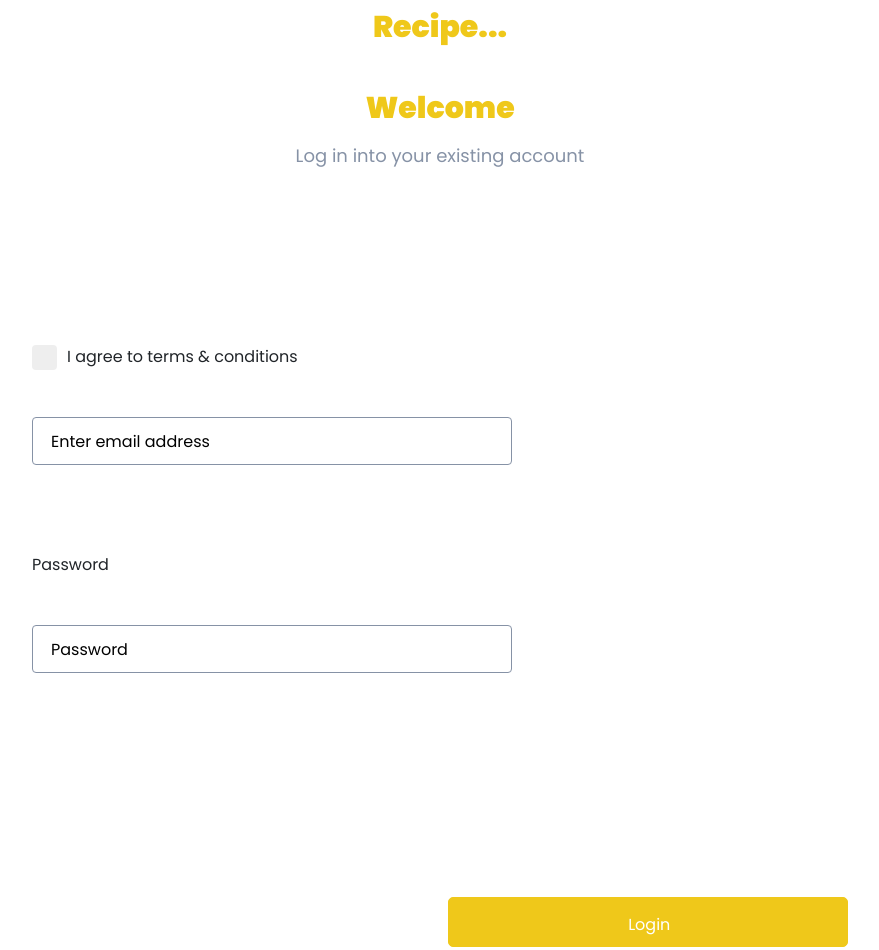
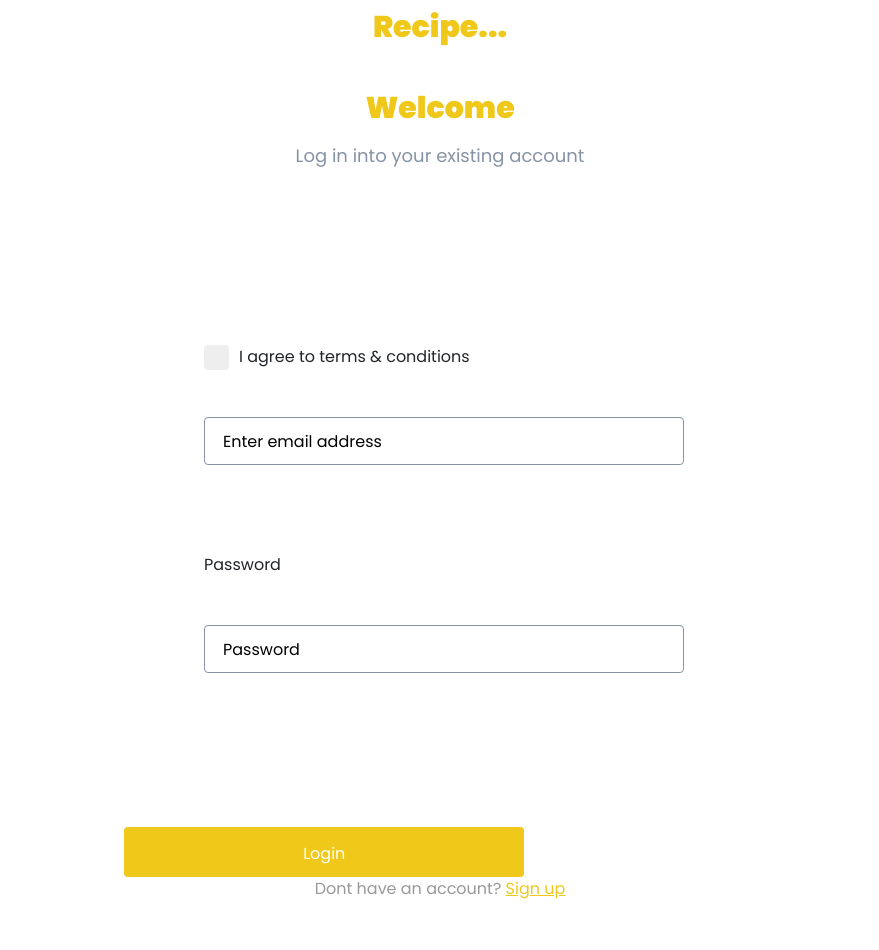
Before and after one commit to maulanazn/mamarecipeweb, a React (Vite) app: page /auth/login in a window 1280 px wide. Shown: the top 950 px of the page, without its empty margins (200-1079 px from the left). After the commit the page ends 917 px from the top, so only its background shows below. Built offline with nearby package versions, Linux system fonts and the light colour scheme; no server answers.

Commit message:
fixing url space bug, adding validation when user adding whitespace character in their username

```diff
--- a/src/pages/assets/css/register.css
+++ b/src/pages/assets/css/register.css
@@ -288,10 +288,7 @@
     }
 
     .form {
-        display: flex;
-        justify-content: center;
-        align-items: center;
-        flex-direction: column;
+        margin-left: 1vh;
         margin-top: -10px;
     }
 
@@ -371,8 +368,9 @@
         transform: rotate(45deg);
     }
 
-    button {
+    .form form button {
         margin-top: 30px;
+        margin-left: -10vh;
         padding: 15px 11.2rem;
         font-size: 16px;
         background-color: #EFC81A;
--- a/src/pages/auth/RegisterPage.jsx
+++ b/src/pages/auth/RegisterPage.jsx
@@ -4,6 +4,7 @@ import { useNavigate } from 'react-router';
 import { registerAction } from '../../redux/actions/AuthAction.js';
 import { useDispatch, useSelector } from 'react-redux';
 import { BounceLoader } from 'react-spinners';
+import { Link } from 'react-router-dom';
 
 export default function RegisterPage() {
     const navigate = useNavigate();
@@ -18,6 +19,7 @@ export default function RegisterPage() {
 
     const registerUser = (e) => {
         e.preventDefault();
+        if (userData.name.match(/\s/g)) return alert("You CAN'T use space / whitespace in your username, please use another character");
         dispatch(registerAction(userData, navigate))
     }
 
@@ -71,7 +73,7 @@ export default function RegisterPage() {
                     <button type="submit">Register Account</button>
                 </form>
             </section>
-            <p className="question-text">Already have account? <a className="link" href="login.html">Log in Here</a></p>
+            <p className="question-text">Already have account? <Link className="link" to={'/auth/login'}>Log in Here</Link></p>
         </div>
     )
 }
--- a/src/redux/actions/RecipeAction.js
+++ b/src/redux/actions/RecipeAction.js
@@ -18,7 +18,7 @@ export const getUserRecipeAction = (user = '', offset = 1) =>
     async (dispatch) => {
         try {
             dispatch({type: 'USER_RECIPES_PENDING'})
-            const result = await axios.get(`${URL}/recipe/user?user_name=${user}&page=${offset}&limit=5`)
+            const result = await axios.get(`${URL}/recipe/user?user_name=${user}&page=${offset}&limit=5`, {headers})
             dispatch({payload: result.data.data, type: 'USER_RECIPES_SUCCESS'})
         } catch (error) {
             dispatch({payload: error.response.data.message, type: 'USER_RECIPES_FAILED'})
```
